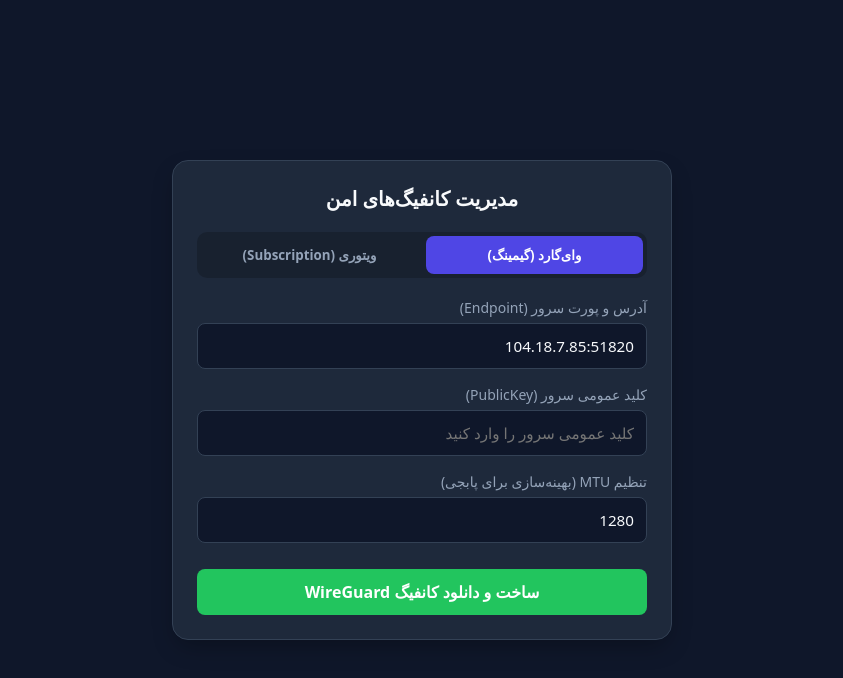
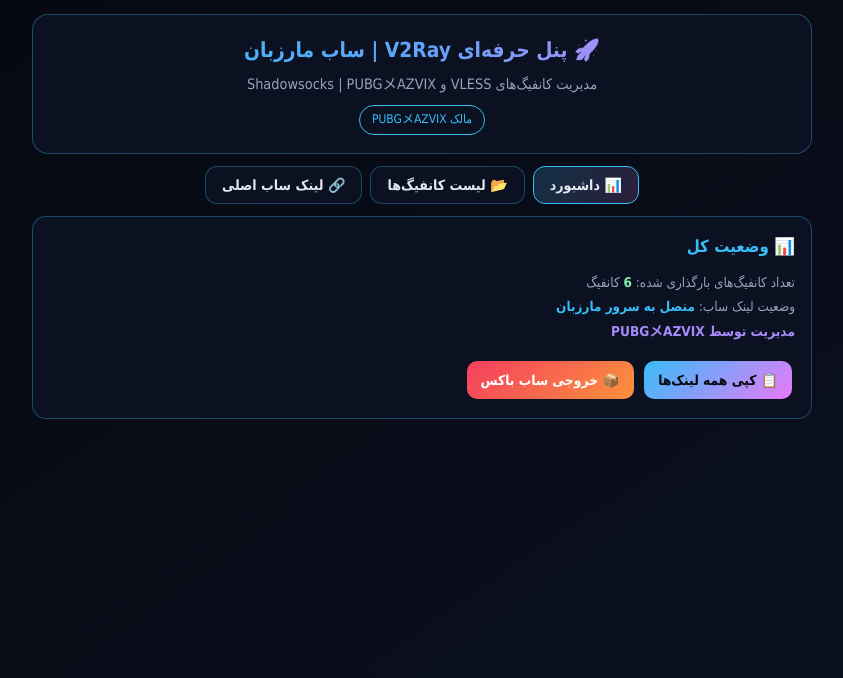
Before and after one commit to varsi87/vpn, a plain HTML site: page index.html in a window 1280 px wide. Shown: the whole page, without its empty margins (218-1061 px from the left). Drawn offline with nearby package versions, Linux system fonts and the light colour scheme.

Commit message:
Refactor index.html for improved layout and styles

```diff
--- a/index.html
+++ b/index.html
@@ -1,224 +1,203 @@
 <!DOCTYPE html>
 <html lang="fa" dir="rtl">
 <head>
-    <meta charset="UTF-8">
-    <meta name="viewport" content="width=device-width, initial-scale=1.0">
-    <title>پنل مدیریت کانفیگ (WireGuard & V2Ray)</title>
+<meta charset="UTF-8"/>
+<meta name="viewport" content="width=device-width,initial-scale=1"/>
+<title>پنل اختصاصی V2Ray | PUBGメAZVIX</title>
 <style>
-        :root {
-            --primary: #4f46e5;
-            --primary-hover: #4338ca;
-            --bg: #0f172a;
-            --card-bg: #1e293b;
-            --text: #f8fafc;
-            --text-secondary: #94a3b8;
-            --border: #334155;
-            --accent: #22c55e;
-        }
-        * {
-            box-sizing: border-box;
-            margin: 0;
-            padding: 0;
-            font-family: system-ui, -apple-system, BlinkMacSystemFont, "Segoe UI", Roboto, sans-serif;
-        }
-        body {
-            background-color: var(--bg);
-            color: var(--text);
-            min-height: 100vh;
-            display: flex;
-            justify-content: center;
-            align-items: center;
-            padding: 16px;
-        }
-        .container {
-            width: 100%;
-            max-width: 500px;
-            background-color: var(--card-bg);
-            border: 1px solid var(--border);
-            border-radius: 16px;
-            padding: 24px;
-            box-shadow: 0 10px 25px -5px rgba(0, 0, 0, 0.3);
-        }
-        h0, h1 {
-            font-size: 1.25rem;
-            font-weight: 700;
-            margin-bottom: 20px;
-            text-align: center;
-            color: var(--text);
-        }
-        .tabs {
-            display: flex;
-            gap: 8px;
-            margin-bottom: 20px;
-            background: rgba(0,0,0,0.2);
-            padding: 4px;
-            border-radius: 10px;
-        }
-        .tab-btn {
-            flex: 1;
-            padding: 10px;
-            background: transparent;
-            border: none;
-            color: var(--text-secondary);
-            font-weight: 600;
-            border-radius: 8px;
-            cursor: pointer;
-            transition: all 0.2s;
-        }
-        .tab-btn.active {
-            background: var(--primary);
-            color: white;
-        }
-        .tab-content {
-            display: none;
-        }
-        .tab-content.active {
-            display: block;
-        }
-        .form-group {
-            margin-bottom: 16px;
-        }
-        label {
-            display: block;
-            font-size: 0.875rem;
-            color: var(--text-secondary);
-            margin-bottom: 6px;
-        }
-        input, select {
-            width: 100%;
-            padding: 12px;
-            background-color: var(--bg);
-            border: 1px solid var(--border);
-            border-radius: 8px;
-            color: var(--text);
-            font-size: 0.95rem;
-            outline: none;
-        }
-        input:focus {
-            border-color: var(--primary);
-        }
-        .btn {
-            width: 100%;
-            padding: 12px;
-            background-color: var(--primary);
-            color: white;
-            border: none;
-            border-radius: 8px;
-            font-weight: 600;
-            font-size: 1rem;
-            cursor: pointer;
-            transition: background 0.2s;
-            margin-top: 10px;
-        }
-        .btn:hover {
-            background-color: var(--primary-hover);
-        }
-        .btn-success {
-            background-color: var(--accent);
-        }
-        .btn-success:hover {
-            background-color: #16a34a;
-        }
-        .output-box {
-            margin-top: 16px;
-            background: var(--bg);
-            border: 1px solid var(--border);
-            border-radius: 8px;
-            padding: 12px;
-            word-break: break-all;
-            font-family: monospace;
-            font-size: 0.85rem;
-            max-height: 120px;
-            overflow-y: auto;
-            color: #38bdf8;
-        }
+:root{--accent:#38bdf8;--accent2:#e879f9;--card:rgba(12,18,34,0.95);--text:#e2e8f0;--muted:#94a3b8;--border:#38bdf855}
+*{box-sizing:border-box;margin:0;padding:0}
+body{font-family:Tahoma,"Segoe UI",sans-serif;background:linear-gradient(145deg,#05080f,#0c1222);color:var(--text);min-height:100vh;line-height:1.65;padding:14px}
+.wrap{max-width:780px;margin:0 auto}
+header{text-align:center;padding:18px;background:var(--card);border:1px solid var(--border);border-radius:16px;margin-bottom:12px}
+header h1{font-size:1.3rem;background:linear-gradient(90deg,var(--accent),#60a5fa,var(--accent2));-webkit-background-clip:text;-webkit-text-fill-color:transparent}
+.badge{display:inline-block;margin-top:8px;padding:4px 12px;border:1px solid var(--accent);border-radius:999px;font-size:0.75rem;color:var(--accent)}
+.nav{display:flex;gap:8px;flex-wrap:wrap;justify-content:center;margin-bottom:12px}
+.nav button{padding:10px 16px;border:1px solid var(--border);background:var(--card);color:var(--text);border-radius:12px;cursor:pointer;font-weight:700;font-size:0.88rem;font-family:inherit}
+.nav button.active,.nav button:hover{background:linear-gradient(135deg,#38bdf833,#e879f928);border-color:var(--accent)}
+.tab{display:none}.tab.active{display:block}
+.card{background:var(--card);border:1px solid var(--border);border-radius:14px;padding:16px;margin-bottom:12px}
+.card h2{font-size:1.05rem;color:var(--accent);margin-bottom:10px}
+label{display:block;font-size:0.82rem;color:var(--muted);margin:8px 0 4px}
+input,textarea{width:100%;padding:10px;background:#0a1020;border:1px solid var(--border);border-radius:10px;color:var(--text);font-size:0.95rem}
+textarea{min-height:70px;font-family:monospace;font-size:0.75rem;direction:ltr;text-align:left}
+.btn{padding:11px 14px;border:none;border-radius:10px;font-weight:700;cursor:pointer;font-family:inherit;font-size:0.86rem;margin:3px;display:inline-flex;align-items:center;gap:5px}
+.btn-p{background:linear-gradient(135deg,var(--accent),var(--accent2));color:#05080f}
+.btn-o{background:transparent;border:1px solid var(--border);color:var(--text)}
+.btn-g{background:linear-gradient(135deg,#f43f5e,#fb923c);color:#fff}
+.cfg{background:rgba(10,16,32,0.8);border-radius:12px;padding:12px;margin:10px 0;border:1px solid rgba(255,255,255,0.08)}
+.cfg strong{color:var(--accent)}
+.meta{font-size:0.84rem;color:var(--muted);line-height:1.8}
+.toast{position:fixed;bottom:20px;left:50%;transform:translateX(-50%) translateY(80px);background:#0a1220;border:1px solid var(--accent);padding:12px 18px;border-radius:12px;z-index:99;opacity:0;transition:0.3s;font-weight:600;max-width:90%;text-align:center}
+.toast.show{transform:translateX(-50%) translateY(0);opacity:1}
+.owner{color:#a78bfa;font-size:0.85rem;font-weight:700}
+.note{font-size:0.78rem;color:var(--muted);margin-top:10px;padding:10px;background:rgba(245,158,11,0.1);border-radius:8px;border-right:3px solid #f59e0b}
 </style>
+<script src="https://cdnjs.cloudflare.com/ajax/libs/qrcode-generator/1.4.4/qrcode.min.js"></script>
 </head>
 <body>
+<div class="wrap">
+  <header>
+    <h1>🚀 پنل حرفه‌ای V2Ray | ساب مارزبان</h1>
+    <p style="color:var(--muted);margin-top:6px;font-size:0.9rem">مدیریت کانفیگ‌های VLESS و Shadowsocks | PUBGメAZVIX</p>
+    <span class="badge">مالک PUBGメAZVIX</span>
+  </header>
 
-    <div class="container">
-        <h1>مدیریت کانفیگ‌های امن</h1>
-
-        <!-- تب‌ها -->
-        <div class="tabs">
-            <button class="tab-btn active" onclick="switchTab('wg')">وای‌گارد (گیمینگ)</button>
-            <button class="tab-btn" onclick="switchTab('v2ray')">ویتوری (Subscription)</button>
+  <div class="nav">
+    <button type="button" class="active" data-tab="dash">📊 داشبورد</button>
+    <button type="button" data-tab="configs">📂 لیست کانفیگ‌ها</button>
+    <button type="button" data-tab="sub">🔗 لینک ساب اصلی</button>
   </div>
 
-        <!-- تب وای‌گارد -->
-        <div id="wg-tab" class="tab-content active">
-            <div class="form-group">
-                <label>آدرس و پورت سرور (Endpoint)</label>
-                <input type="text" id="wg-endpoint" value="104.18.7.85:51820">
+  <div id="tab-dash" class="tab active">
+    <div class="card">
+      <h2>📊 وضعیت کل</h2>
+      <div class="meta" id="statusMeta">...</div>
+      <div style="margin-top:14px">
+        <button type="button" class="btn btn-p" id="btnCopyAll">📋 کپی همه لینک‌ها</button>
+        <button type="button" class="btn btn-g" id="btnExportSub">📦 خروجی ساب باکس</button>
       </div>
-            <div class="form-group">
-                <label>کلید عمومی سرور (PublicKey)</label>
-                <input type="text" id="wg-pubkey" placeholder="کلید عمومی سرور را وارد کنید">
-            </div>
-            <div class="form-group">
-                <label>تنظیم MTU (بهینه‌سازی برای پابجی)</label>
-                <input type="text" id="wg-mtu" value="1280">
-            </div>
-            <button class="btn btn-success" onclick="generateWireguard()">ساخت و دانلود کانفیگ WireGuard</button>
-        </div>
-
-        <!-- تب ویتوری -->
-        <div id="v2ray-tab" class="tab-content">
-            <div class="form-group">
-                <label>لینک ساب‌سکرایبشن شما</label>
-                <input type="text" id="v2ray-sub" value="https://nlp.hupcloud.com:2096/sub/ata/ZLD4fBijDKlMEqHN">
-            </div>
-            <button class="btn" onclick="copySubLink()">کپی کردن لینک ساب</button>
-            <div class="output-box" id="sub-output">لینک آماده برای استفاده در v2rayNG</div>
     </div>
   </div>
 
+  <div id="tab-configs" class="tab">
+    <div class="card">
+      <h2>📂 کانفیگ‌های فعال (VLESS & Shadowsocks)</h2>
+      <div id="cfgList"></div>
+    </div>
+  </div>
+
+  <div id="tab-sub" class="tab">
+    <div class="card">
+      <h2>🔗 لینک ساب اصلی مارزبان</h2>
+      <p class="meta">لینک ساب اختصاصی شما که از سرور دریافت شده است:</p>
+      <label>لینک ساب HTTPS</label>
+      <input type="text" id="subHttps" readonly value="https://sab.lynch.ir/sub/djMsMTQzNzA3LDE3OTE1MzcxODY.dEAwIVon_oSefLDuVWccQhfJ1-f6sGZ75xRG2MBE_tk" style="direction:ltr;text-align:left;color:#86efac;font-family:monospace;font-size:0.8rem"/>
+      <div style="margin-top:12px;display:flex;flex-wrap:wrap;gap:6px">
+        <button type="button" class="btn btn-p" id="btnCopySub">📋 کپی لینک ساب</button>
+        <button type="button" class="btn btn-g" id="btnOpenSub">🌐 باز کردن لینک ساب</button>
+      </div>
+      <div class="note">اگر کانفیگ‌ها قطع شدند، لینک ساب خود را داخل نرم‌افزار آپدیت کنید. مالک PUBGメAZVIX</div>
+    </div>
+  </div>
+</div>
+<div class="toast" id="toast"></div>
+
 <script>
-        function switchTab(tabName) {
-            document.querySelectorAll('.tab-btn').forEach(btn => btn.classList.remove('active'));
-            document.querySelectorAll('.tab-content').forEach(content => content.classList.remove('active'));
+(function(){
+  var CONFIGS = [
+    {name: "🔵 [0 B-10.0 GB] (Arsin)", link: "ss://Y2hhY2hhMjAtaWV0Zi1wb2x5MTMwNTpqaTFtbU1vc0c5ck9sSHByc2hleXc0NUxSUVNVN0tHcw==@1.1.1.1:1080#%5B0%20B-10.0%20GB%5D%20%28Arsin%29", type: "Shadowsocks"},
+    {name: "💥 🚀 Raket · ویژه نت ملی", link: "vless://2a7f95ab-8584-4118-b442-bd544f118faf@gadfather.zovip2.ir:443?encryption=none&security=tls&type=ws&headerType=none&path=%2Fgropcdn&host=gadfather.zovip2.ir&sni=gadfather.zovip2.ir&fp=chrome&vcn=gadfather.zovip2.ir&alpn=http%2F1.1#%E2%97%8F%20%F0%9F%9A%80%20Raket%20%C2%B7%20%D9%88%DB%8C%DA%98%D9%87%20%D9%86%D8%AA%20%D9%85%D9%84%DB%8C", type: "VLESS WS+TLS"},
+    {name: "🇩🇪 𝐁𝐄𝐑𝐋𝐈𝐍 · تانل", link: "vless://2a7f95ab-8584-4118-b442-bd544f118faf@fun.zovip2.ir:443?encryption=none&security=tls&type=ws&headerType=none&path=%2Fgropcdn&host=toping.zovip2.ir&sni=toping.zovip2.ir&fp=chrome&vcn=toping.zovip2.ir&alpn=http%2F1.1#%E2%97%8F%20%F0%9F%87%A9%F0%9F%87%AA%20%F0%9D%90%81%F0%9D%90%9E%F0%9D%90%AB%F0%9D%90%A5%F0%9D%90%A2%F0%9D%90%A7%20%C2%B7%20%D8%AA%D8%A7%D9%86%D9%84", type: "VLESS WS+TLS"},
+    {name: "🇫🇷 𝐏𝐀𝐑𝐈𝐒 · تانل", link: "vless://2a7f95ab-8584-4118-b442-bd544f118faf@marz.zovip2.ir:443?encryption=none&security=tls&type=ws&headerType=none&path=%2Fgropcdn&host=marz.zovip2.ir&sni=marz.zovip2.ir&fp=chrome&vcn=marz.zovip2.ir&alpn=http%2F1.1#%E2%97%8F%20%F0%9F%87%AB%F0%9F%87%B7%20%F0%9D%90%8F%F0%9D%90%9A%F0%9D%90%AB%F0%9D%90%A2%F0%9D%90%AC%20%C2%B7%20%D8%AA%D8%A7%D9%86%D9%84", type: "VLESS WS+TLS"},
+    {name: "🇳🇱 𝐀𝐦𝐬𝐭𝐞𝐫𝐝𝐚𝐦 · تانل", link: "vless://2a7f95ab-8584-4118-b442-bd544f118faf@toping.zovip2.ir:443?encryption=none&security=tls&type=ws&headerType=none&path=%2Fgropcdn&host=toping.zovip2.ir&sni=toping.zovip2.ir&fp=chrome&vcn=toping.zovip2.ir&alpn=http%2F1.1#%E2%97%8F%20%F0%9F%87%B3%F0%9F%87%B1%20%F0%9D%90%80%F0%9D%90%A6%F0%9D%90%AC%F0%9D%90%AD%F0%9D%90%9E%F0%9D%90%AB%F0%9D%90%9D%F0%9D%90%9A%F0%9D%90%A6%20%C2%B7%20%D8%AA%D8%A7%D9%86%D9%84", type: "VLESS WS+TLS"},
+    {name: "🇱🇻 𝐋𝐚𝐭𝐯𝐢𝐚 · 𝟤 تانل", link: "vless://2a7f95ab-8584-4118-b442-bd544f118faf@gadfather.zovip2.ir:443?encryption=none&security=tls&type=ws&headerType=none&path=%2Fgropcdn&host=gadfather.zovip2.ir&sni=gadfather.zovip2.ir&fp=chrome&vcn=gadfather.zovip2.ir&alpn=http%2F1.1#%E2%97%8F%20%F0%9F%87%B1%F0%9F%87%BB%20%F0%9D%90%8B%F0%9D%90%9A%F0%9D%90%AD%F0%9D%90%AF%F0%9D%90%A2%F0%9D%90%9A%20%C2%B7%20%F0%9D%9F%90%20%D8%AA%D8%A7%D9%8*9%D8%AA%D8%A7%D9%86%D9%84", type: "VLESS WS+TLS"}
+  ];
 
-            if(tabName === 'wg') {
-                document.querySelectorAll('.tab-btn')[0].classList.add('active');
-                document.getElementById('wg-tab').classList.add('active');
-            } else {
-                document.querySelectorAll('.tab-btn')[1].classList.add('active');
-                document.getElementById('v2ray-tab').classList.add('active');
+  var SUB_URL = "https://sab.lynch.ir/sub/djMsMTQzNzA3LDE3OTE1MzcxODY.dEAwIVon_oSefLDuVWccQhfJ1-f6sGZ75xRG2MBE_tk";
+
+  function toast(msg) {
+    var t = document.getElementById("toast");
+    t.textContent = msg;
+    t.classList.add("show");
+    setTimeout(function(){ t.classList.remove("show"); }, 3000);
+  }
+
+  function switchTab(id) {
+    document.querySelectorAll(".nav button").forEach(function(b){
+      b.classList.toggle("active", b.getAttribute("data-tab") === id);
+    });
+    document.querySelectorAll(".tab").forEach(function(t){ t.classList.remove("active"); });
+    var el = document.getElementById("tab-" + id);
+    if (el) el.classList.add("active");
+    if (id === "dash") renderDash();
+    if (id === "configs") renderList();
+  }
+
+  document.querySelectorAll(".nav button").forEach(function(btn){
+    btn.addEventListener("click", function(){ switchTab(btn.getAttribute("data-tab")); });
+  });
+
+  function copyText(text) {
+    if (navigator.clipboard && navigator.clipboard.writeText)
+      navigator.clipboard.writeText(text).then(function(){ toast("✅ کپی شد"); }).catch(function(){ fallback(text); });
+    else fallback(text);
+  }
+  function fallback(text) {
+    var ta = document.createElement("textarea"); ta.value = text; document.body.appendChild(ta); ta.select();
+    try { document.execCommand("copy"); toast("✅ کپی شد"); } catch(e) { toast("❌ کپی نشد"); }
+    document.body.removeChild(ta);
+  }
+
+  function makeLocalQrSvg(text) {
+    try {
+      var qr = qrcode(0, 'L');
+      qr.addData(text);
+      qr.make();
+      return qr.createSvgTag({cellSize: 3, margin: 4});
+    } catch(e) {
+      return '<div style="color:red;padding:20px">خطا در بارکد</div>';
     }
   }
 
-        function generateWireguard() {
-            const endpoint = document.getElementById('wg-endpoint').value;
-            const pubkey = document.getElementById('wg-pubkey').value;
-            const mtu = document.getElementById('wg-mtu').value;
-
-            const configContent = `[Interface]
-PrivateKey = <YOUR_CLIENT_PRIVATE_KEY>
-Address = 10.0.0.2/32
-DNS = 1.1.1.1
-MTU = ${mtu}
-
-[Peer]
-PublicKey = ${pubkey}
-Endpoint = ${endpoint}
-AllowedIPs = 0.0.0.0/0, ::/0`;
-
-            const blob = new Blob([configContent], { type: 'text/plain' });
-            const url = URL.createObjectURL(blob);
-            const a = document.createElement('a');
-            a.href = url;
-            a.download = 'gaming-config.conf';
-            a.click();
-            URL.revokeObjectURL(url);
+  function renderDash() {
+    document.getElementById("statusMeta").innerHTML =
+      "تعداد کانفیگ‌های بارگذاری شده: <strong style='color:#86efac'>" + CONFIGS.length + "</strong> کانفیگ<br>" +
+      "وضعیت لینک ساب: <strong style='color:#38bdf8'>متصل به سرور مارزبان</strong><br>" +
+      "<span class='owner'>مدیریت توسط PUBGメAZVIX</span>";
   }
 
-        function copySubLink() {
-            const subInput = document.getElementById('v2ray-sub');
-            subInput.select();
-            subInput.setSelectionRange(0, 99999);
-            navigator.clipboard.writeText(subInput.value);
-            document.getElementById('sub-output').innerText = "لینک ساب با موفقیت کپی شد!";
+  function renderList() {
+    var list = document.getElementById("cfgList");
+    var html = "";
+    CONFIGS.forEach(function(cfg, i) {
+      html += '<div class="cfg"><strong>' + cfg.name + '</strong><br>' +
+        '<span style="font-size:0.75rem;color:var(--accent)">پروتکل: ' + cfg.type + '</span>' +
+        '<div style="margin-top:8px;display:flex;flex-wrap:wrap;gap:4px">' +
+        '<button type="button" class="btn btn-p" data-a="copy" data-i="' + i + '">📋 کپی لینک</button>' +
+        '<button type="button" class="btn btn-g" data-a="qr" data-i="' + i + '">📱 بارکد QR</button>' +
+        '</div></div>';
+    });
+    list.innerHTML = html;
   }
+
+  function handleAction(a, i) {
+    var cfg = CONFIGS[i];
+    if (!cfg) return;
+    if (a === "copy") {
+      copyText(cfg.link);
+    } else if (a === "qr") {
+      var svgCode = makeLocalQrSvg(cfg.link);
+      var win = window.open("", "_blank");
+      if(win) {
+        win.document.write('<!DOCTYPE html><html dir="rtl"><head><title>بارکد کانفیگ</title></head><body style="background:#111;color:#fff;text-align:center;padding:30px;font-family:Tahoma"><h2>بارکد کانفیگ</h2><p style="color:#a78bfa">' + cfg.name + '</p><div style="background:#fff;padding:20px;border-radius:16px;display:inline-block;margin-top:20px">' + svgCode + '</div></body></html>');
+      }
+    }
+  }
+
+  document.getElementById("btnCopySub").addEventListener("click", function(){ copyText(SUB_URL); });
+  document.getElementById("btnOpenSub").addEventListener("click", function(){ window.open(SUB_URL, "_blank"); });
+  document.getElementById("btnCopyAll").addEventListener("click", function(){
+    var all = CONFIGS.map(function(c){ return c.link; }).join("\n");
+    copyText(all);
+  });
+  document.getElementById("btnExportSub").addEventListener("click", function(){
+    copyText(SUB_URL);
+    toast("📦 لینک ساب برای ساب‌باکس کپی شد");
+  });
+
+  document.body.addEventListener("click", function(e){
+    var btn = e.target.closest("button[data-a]");
+    if (!btn) return;
+    var a = btn.getAttribute("data-a");
+    var i = parseInt(btn.getAttribute("data-i"), 10);
+    handleAction(a, i);
+  });
+
+  renderDash();
+  renderList();
+  toast("پنل V2Ray آماده است");
+})();
 </script>
 </body>
 </html>
```
Lines whose indentation alone changed are shown as unchanged.
